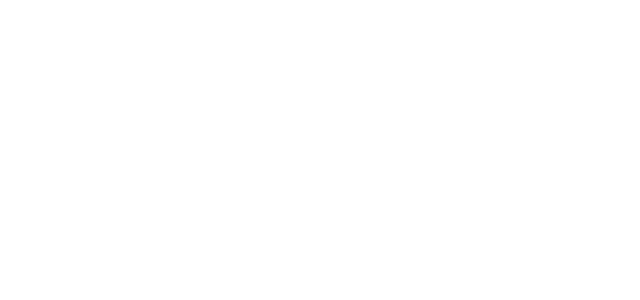
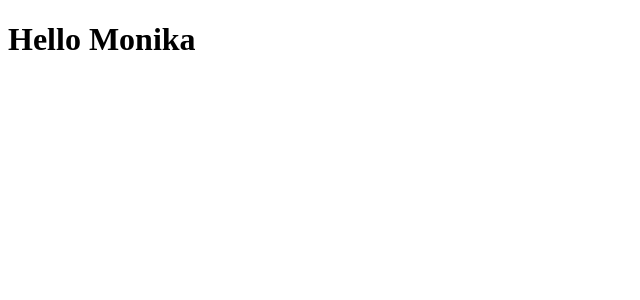
Before and after one commit to Monika-Abhijeet/Axis-react, a React (Create React App) app: page / in a window 1280 px wide. Shown: the top 300 px of the page, without its empty margins (0-640 px from the left). Built offline with nearby package versions, Linux system fonts and the light colour scheme.

Commit message:
first-commit

```diff
--- a/src/App.js
+++ b/src/App.js
@@ -1,5 +1,9 @@
 function App() {
-  return <div className="App"></div>;
+  return (
+    <div className="App">
+      <h1>Hello Monika</h1>
+    </div>
+  );
 }
 
 export default App;
```
